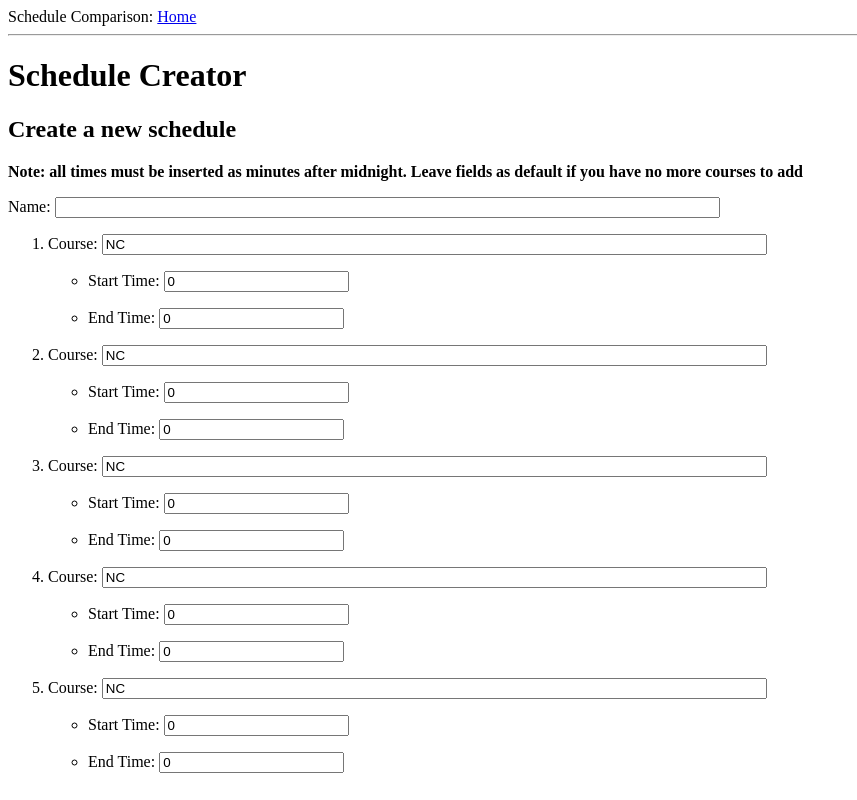
After one commit to JMKassman/Boilermake17, a Flask app: page /create in a window 1280 px wide. The commit adds this page. Shown: the whole page, without its empty margins (0-857 px from the left). Run offline with Flask 2, Linux system fonts and the light colour scheme; parts of the project's set-up code (start-up, migrations or seed data) failed here and were passed over.

Commit message:
added schedule creation

```diff
--- /dev/null
+++ b/app/ScheduleCreator.py
@@ -0,0 +1,21 @@
+from flask_wtf import Form
+from wtforms import StringField, IntegerField
+from wtforms.validators import DataRequired
+
+class ScheduleCreator(Form):
+    name = StringField('name', validators=[DataRequired()])
+    course1 = StringField('course1', validators=[DataRequired()], default='NC')
+    start_time1 = IntegerField('start_time1', default=0)
+    end_time1 = IntegerField('end_time1', default=0)
+    course2 = StringField('course2', validators=[DataRequired()], default='NC')
+    start_time2 = IntegerField('start_time2', default=0)
+    end_time2 = IntegerField('end_time2', default=0)
+    course3 = StringField('course3', validators=[DataRequired()], default='NC')
+    start_time3 = IntegerField('start_time3', default=0)
+    end_time3 = IntegerField('end_time3', default=0)
+    course4 = StringField('course4', validators=[DataRequired()], default='NC')
+    start_time4 = IntegerField('start_time4', default=0)
+    end_time4 = IntegerField('end_time4', default=0)
+    course5 = StringField('course5', validators=[DataRequired()], default='NC')
+    start_time5 = IntegerField('start_time5', default=0)
+    end_time5 = IntegerField('end_time5', default=0)
--- a/app/__init__.py
+++ b/app/__init__.py
@@ -1,4 +1,6 @@
 from flask import Flask
 
 app = Flask(__name__)
+app.config.from_object('app.config')
+
 from app import views
--- a/app/templates/base.html
+++ b/app/templates/base.html
@@ -9,6 +9,7 @@
   <body>
     <div>Schedule Comparison: <a href='/index'>Home</a></div>
     <hr>
+    <h1>{{ title }}</h1>
     {% block content %}{% endblock %}
   </body>
 </html>
--- /dev/null
+++ b/app/templates/create.html
@@ -0,0 +1,66 @@
+{% extends "base.html" %}
+{% block content %}
+<h2>Create a new schedule</h2>
+<p><b>Note: all times must be inserted as minutes after midnight. Leave fields as default if you have no more courses to add</b></p>
+<form action="" method="post" name="create">
+  {{ form.hidden_tag() }}
+  <p>Name: {{ form.name(size=80) }}</p>
+  <ol>
+    <li>
+      <p>Course: {{ form.course1(size=80) }}</p>
+      <ul>
+        <li>
+          <p>Start Time: {{ form.start_time1(size=10) }}</p>
+        </li>
+        <li>
+          <p>End Time: {{ form.end_time1(size=10) }}</p>
+        </li>
+      </ul>
+    </li>
+    <li>
+      <p>Course: {{ form.course2(size=80) }}</p>
+      <ul>
+        <li>
+          <p>Start Time: {{ form.start_time2(size=10) }}</p>
+        </li>
+        <li>
+          <p>End Time: {{ form.end_time2(size=10) }}</p>
+        </li>
+      </ul>
+    </li>
+    <li>
+      <p>Course: {{ form.course3(size=80) }}</p>
+      <ul>
+        <li>
+          <p>Start Time: {{ form.start_time3(size=10) }}</p>
+        </li>
+        <li>
+          <p>End Time: {{ form.end_time3(size=10) }}</p>
+        </li>
+      </ul>
+    </li>
+    <li>
+      <p>Course: {{ form.course4(size=80) }}</p>
+      <ul>
+        <li>
+          <p>Start Time: {{ form.start_time4(size=10) }}</p>
+        </li>
+        <li>
+          <p>End Time: {{ form.end_time4(size=10) }}</p>
+        </li>
+      </ul>
+    </li>
+    <li>
+      <p>Course: {{ form.course5(size=80) }}</p>
+      <ul>
+        <li>
+          <p>Start Time: {{ form.start_time5(size=10) }}</p>
+        </li>
+        <li>
+          <p>End Time: {{ form.end_time5(size=10) }}</p>
+        </li>
+      </ul>
+    </li>
+  </ol>
+</form>
+{% endblock %}
--- a/app/views.py
+++ b/app/views.py
@@ -1,7 +1,8 @@
 from app import app
-from flask import render_template
+from flask import render_template, flash, redirect
 from pymongo import *
 from app import mongo_setup
+from .ScheduleCreator import ScheduleCreator
 
 # @param: name - name of person to update
 # @param: classes - array of classes for a person
@@ -78,3 +79,8 @@ output = convertCalculatedArrayToReadableTimes(calculateFreeTime(compareFreeArra
 @app.route('/index')
 def index():
     return render_template('index.html', output=output, title='Schedule Comparison')
+
+@app.route('/create', methods=['GET', 'POST'])
+def create():
+    form=ScheduleCreator()
+    return render_template('create.html', title='Schedule Creator', form=form)
```
Also changed, not shown: 1 other file.
